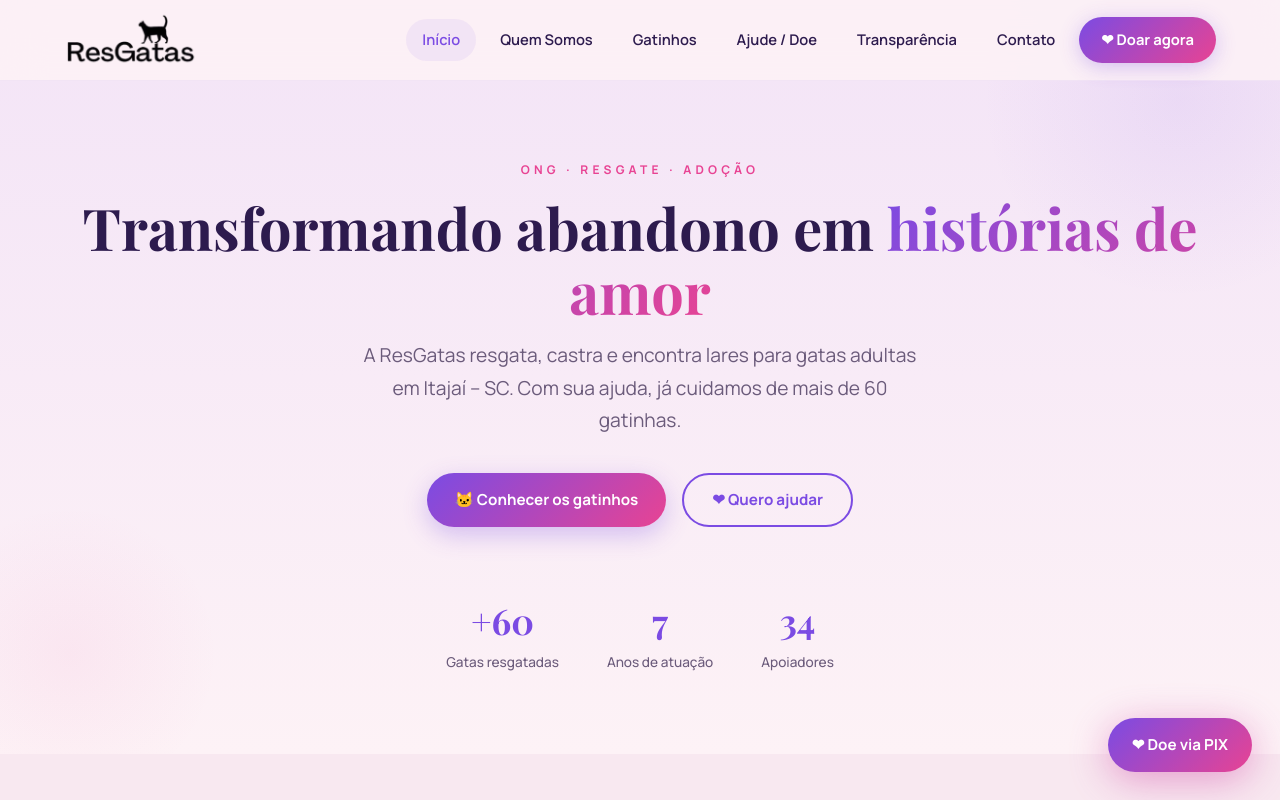
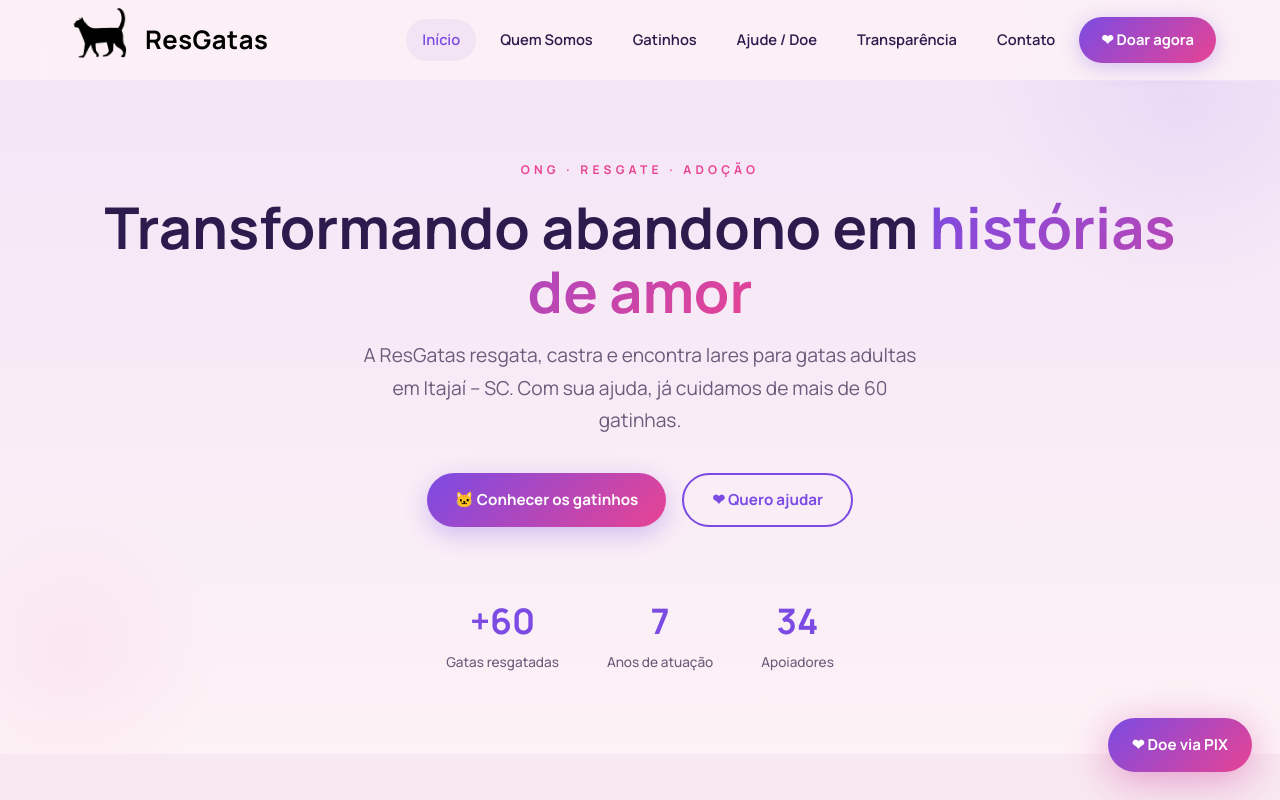
Before and after one commit to JoaoVictorGuero/site-ong-gatos, a Next.js app: page / in a window 1280 px wide. Shown: the top 800 px of the page. Built offline with nearby package versions, Linux system fonts and the light colour scheme.

Commit message:
feat: alguns ajustes no layout e logo atualizada

```diff
--- a/app/ajudar/page.tsx
+++ b/app/ajudar/page.tsx
@@ -52,7 +52,6 @@ export default async function Ajudar() {
           >
             <h2
               style={{
-                fontFamily: '"Playfair Display", serif',
                 fontSize: "1.4rem",
                 marginBottom: 20,
               }}
--- a/app/components/Header.tsx
+++ b/app/components/Header.tsx
@@ -22,6 +22,7 @@ export default function Header() {
       <div className="header-inner">
         <Link href="/" className="header-logo">
           <img src="/assets/imgs/logo.png" alt="ResGatas - Logo" />
+          <span className="logo-text">ResGatas</span>
         </Link>
 
         <button
--- a/app/globals.css
+++ b/app/globals.css
@@ -1,4 +1,4 @@
-@import url("https://fonts.googleapis.com/css2?family=Manrope:wght@300;400;500;600;700;800&family=Playfair+Display:wght@500;600;700&display=swap");
+@import url("https://fonts.googleapis.com/css2?family=Manrope:wght@300;400;500;600;700;800&display=swap");
 
 /* ── Reset & Base ── */
 *,*::before,*::after{box-sizing:border-box;margin:0;padding:0}
@@ -34,7 +34,6 @@ body {
 }
 
 h1,h2,h3,h4 {
-  font-family: "Playfair Display", Georgia, serif;
   line-height: 1.2;
 }
 
@@ -69,9 +68,23 @@ img{max-width:100%;display:block}
   padding: 12px 24px;
 }
 
+.header-logo {
+  display: flex;
+  align-items: center;
+  gap: 12px;
+}
+
 .header-logo img {
   height: 56px;
   width: auto;
+  transform: translateY(-10px);
+}
+
+.logo-text {
+  font-size: 1.6rem;
+  font-weight: 700;
+  color: #000000;
+  letter-spacing: 0.5px;
 }
 
 .header-nav {
@@ -290,7 +303,6 @@ img{max-width:100%;display:block}
 }
 
 .hero-stat-value {
-  font-family: "Playfair Display", serif;
   font-size: 2.2rem;
   font-weight: 700;
   color: var(--primary);
@@ -497,7 +509,6 @@ img{max-width:100%;display:block}
 .about-value {
   font-size: 1.4rem;
   font-weight: 700;
-  font-family: "Playfair Display", serif;
 }
 
 .about-grid {
```
Also changed, not shown: public/assets/imgs/logo.png.
